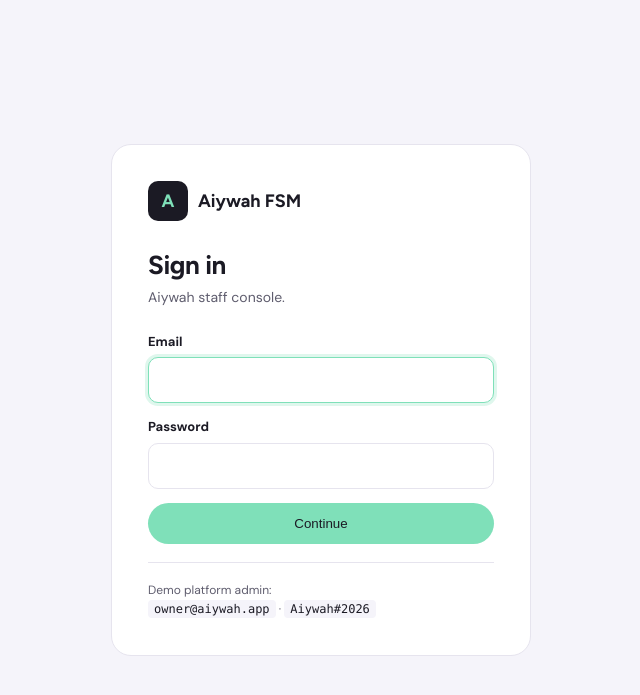
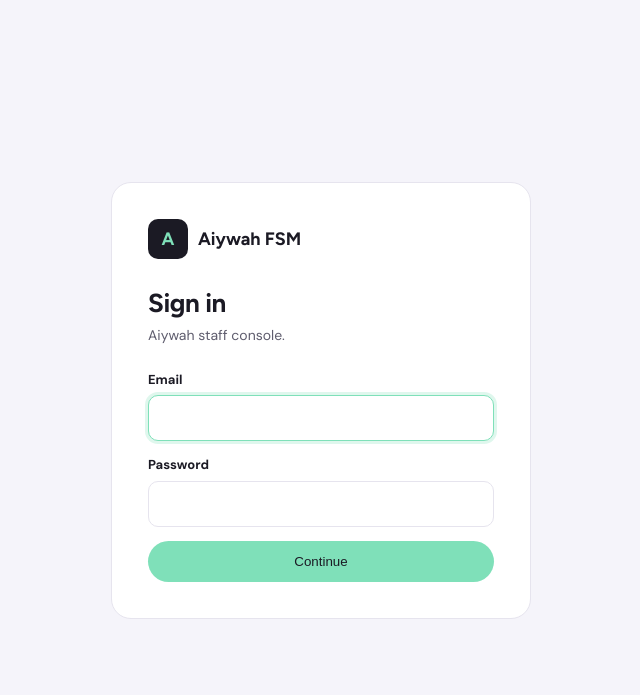
Before and after one commit to digitus-hedge/FSM_SAAS, a Laravel app: page /admin/login in a window 1280 px wide. Shown: the top 695 px of the page, without its empty margins (319-959 px from the left). Run offline with Laravel 12, Linux system fonts and the light colour scheme; some libraries are stand-ins or nearby versions.

Commit message:
new changes

```diff
--- a/resources/views/auth/platform-login.blade.php
+++ b/resources/views/auth/platform-login.blade.php
@@ -29,8 +29,6 @@
     .btn { display: block; width: 100%; background: var(--accent); color: var(--accent-ink); font: 700 15px inherit; padding: 13px; border-radius: 999px; border: 0; cursor: pointer; }
     .btn:hover { filter: brightness(.96); }
     .err { background: color-mix(in srgb, var(--danger) 15%, var(--surface)); color: var(--danger); padding: 10px 14px; border-radius: 10px; margin-bottom: 16px; font-size: 13px; font-weight: 500; }
-    .demo { margin-top: 18px; padding-top: 18px; border-top: 1px solid var(--line); font-size: 12px; color: var(--muted); line-height: 1.6; }
-    .demo code { background: var(--soft); padding: 2px 6px; border-radius: 4px; font-family: "JetBrains Mono", Consolas, monospace; color: var(--ink); }
 </style>
 </head>
 <body>
@@ -55,13 +53,6 @@
     </label>
 
     <button type="submit" class="btn">Continue</button>
-
-    @if (app()->environment('local'))
-        <div class="demo">
-            Demo platform admin:<br>
-            <code>owner@aiywah.app</code> &middot; <code>Aiywah#2026</code>
-        </div>
-    @endif
 </form>
 </body>
 </html>
```
Also changed, not shown: resources/views/auth/company-login.blade.php (+0 -11 lines), tests/Feature/Assets/AssetsTest.php (+8 -1 lines), tests/Feature/Currency/BillingIsolationTest.php (+6 -3 lines), tests/Feature/Currency/BillingTestCase.php (+2 -1 lines), tests/Feature/ExampleTest.php (+1 -1 lines), tests/Feature/Feedback/FeedbackLinkTest.php (+12 -3 lines), tests/Feature/Sla/SlaMonitorTest.php (+2 -2 lines), tests/Feature/TenantIsolationTest.php (+5 -1 lines), tests/Feature/Trades/TradesTest.php (+1 -1 lines).
